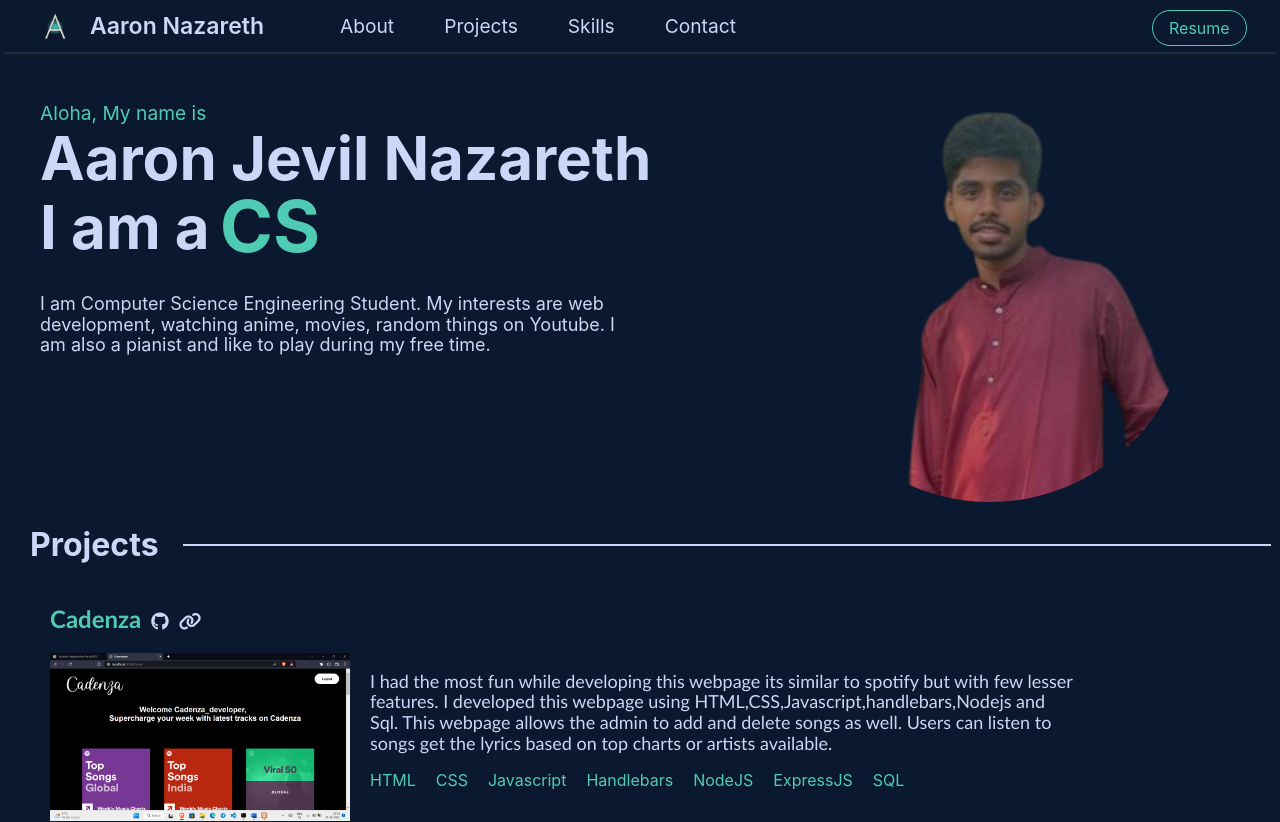
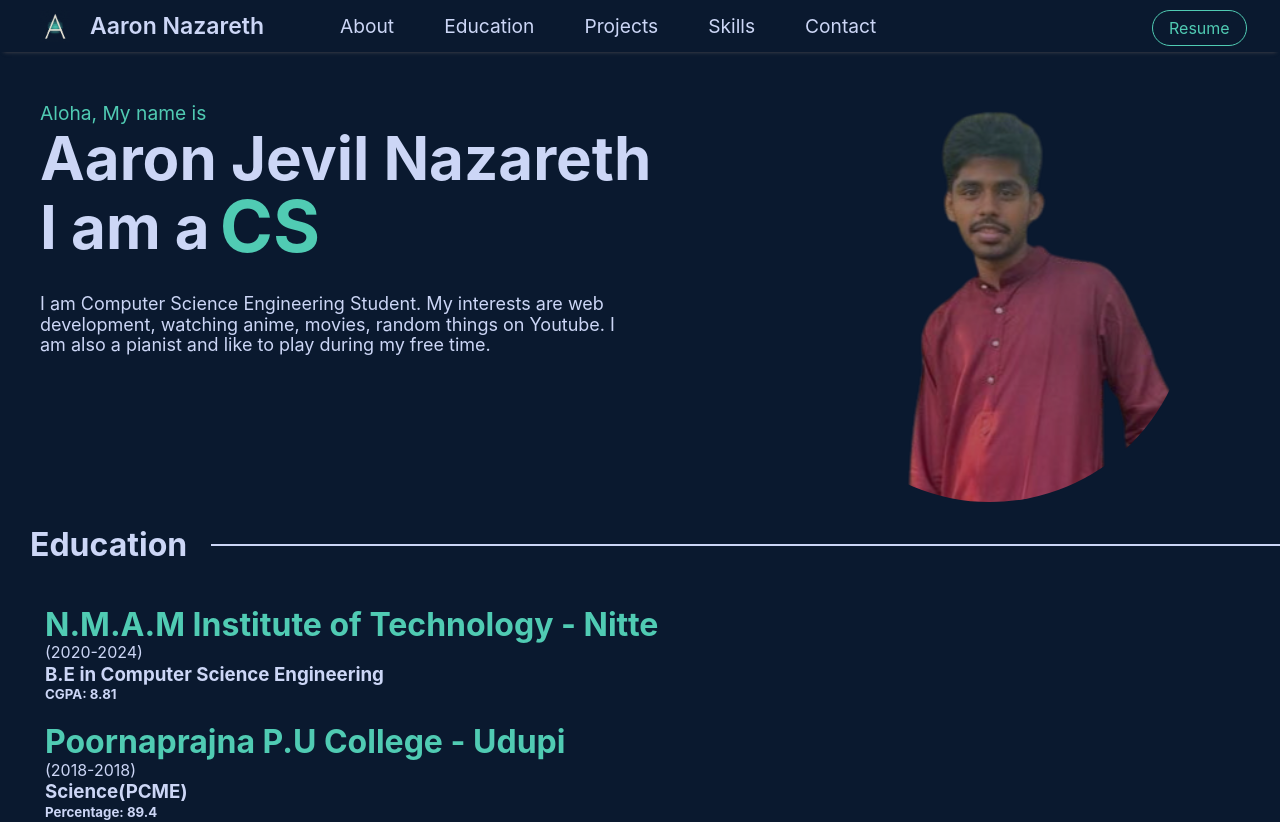
Before and after one commit to jevil25/portfolio, a React (Create React App) app: page / in a window 1280 px wide. Shown: the top 822 px of the page. Built offline with nearby package versions, Linux system fonts and the light colour scheme.

Commit message:
Added education

```diff
--- a/src/App.js
+++ b/src/App.js
@@ -11,6 +11,8 @@ import Loader from './Components/Loader';
 import { Router,Routes,Route } from "react-router-dom";
 import './Components/css/normalize.css'
 import { useState,useEffect } from 'react';
+import Education from './Components/Education';
+import education from './Components/Data/education';
 
 function App() {
   const [loading,setLoading] = useState(true);
@@ -31,6 +33,18 @@ function App() {
     <div>
       <Header />
         <Description />
+        <TitleHeading
+            title="Education"
+          />
+        {Array(education.length).fill().map((_,i)=>(
+                <Education
+                  Key={education[i].Key}
+                  college={education[i].college}
+                  year={education[i].year}
+                  course={education[i].course}
+                  marking_scheme={education[i].marking_scheme}
+                  />
+              ))}
           <TitleHeading
             title="Projects"
           />
--- /dev/null
+++ b/src/Components/Data/education.js
@@ -0,0 +1,25 @@
+const education = [
+    {
+        key:1,
+        college:"N.M.A.M Institute of Technology - Nitte",
+        year:"2020-2024",
+        course:"B.E in Computer Science Engineering",
+        marking_scheme:"CGPA: 8.81"
+    },
+    {
+        key:2,
+        college:"Poornaprajna P.U College - Udupi",
+        year:"2018-2018",
+        course:"Science(PCME)",
+        marking_scheme:"Percentage: 89.4"
+    },
+    {
+        key:3,
+        college:"St Mary's Catholic High School - Fujairah",
+        year:"2012-2018",
+        course:"Schooling",
+        marking_scheme:"Percentage: 88.9"
+    },
+]
+
+export default education;
--- /dev/null
+++ b/src/Components/Education.js
@@ -0,0 +1,14 @@
+import React from 'react';
+import "./css/Education.css"
+
+function Education({ key,college,year,course,marking_scheme }) {
+  return (
+    <div id="education">
+      <h1>{ college }</h1><span>({year})</span>
+      <h3>{ course }</h3>
+      <h5>{ marking_scheme }</h5>
+    </div>
+  )
+}
+
+export default Education
--- a/src/Components/Header.js
+++ b/src/Components/Header.js
@@ -21,6 +21,7 @@ function Header(){
                 </button>
                 <div className={`mainnav ${!isOpen ? 'closeNav':""}`}>
                     <a href="#Description">About</a>
+                    <a href="#Education">Education</a>
                     <a href="#Projects">Projects</a>
                     <a href="#Skills">Skills</a>
                     <a href="#Contact">Contact</a>
--- /dev/null
+++ b/src/Components/css/Education.css
@@ -0,0 +1,29 @@
+#education{
+    margin-left: 45px;
+}
+
+#education h1{
+    color: #50CBB3;
+    margin-bottom: 0px;
+}
+
+#education h5,h3{
+    margin-top:2px ;
+    margin-bottom: 2px;
+}
+
+@media screen and (max-width:700px) {
+    #education h1{
+        font-size: x-large;
+    }
+}
+
+@media screen and (max-width:500px) {
+    #education h1{
+        font-size: large;
+    }
+
+    #education{
+        margin-left: 20px;
+    }
+}
```
